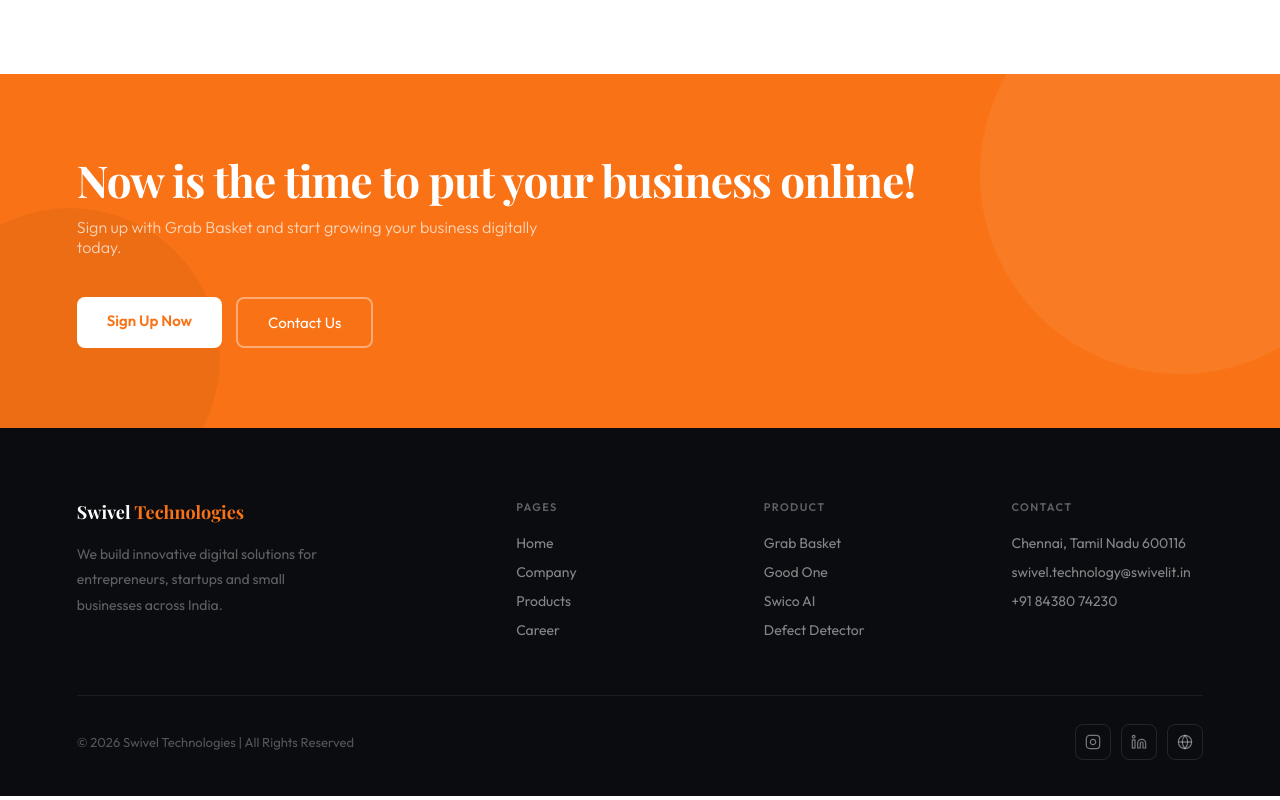
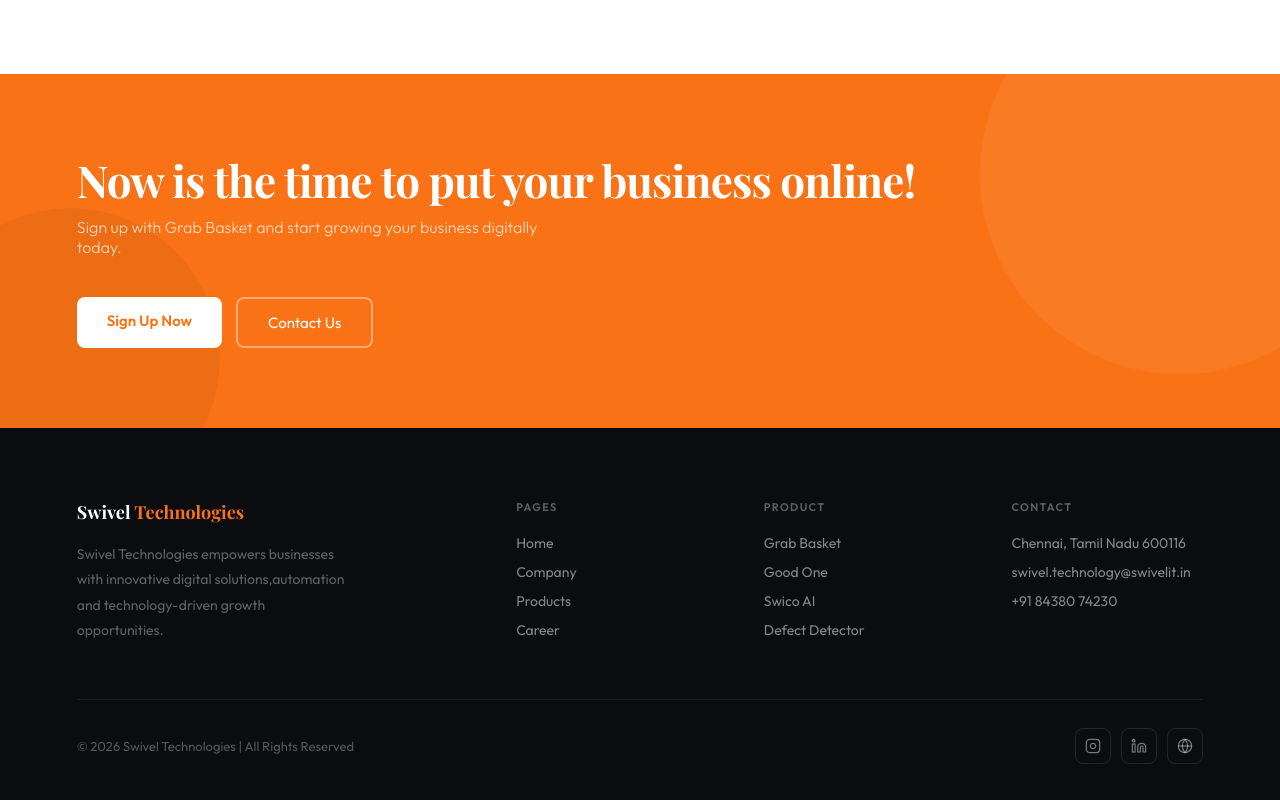
Before and after one commit to swivelit/technologies_website, a React (Create React App) app: page / in a window 1280 px wide. Shown: the part 5560-6360 px from the top of the page. Built offline with nearby package versions, Linux system fonts and the light colour scheme; the HTML template or start-up script is replaced by a standard one.

Commit message:
Update footer Slogan

```diff
--- a/src/components/Footer.jsx
+++ b/src/components/Footer.jsx
@@ -5,7 +5,8 @@
         <a className="logo" href="#">
           <span className="logo-name">Swivel <span>Technologies</span></span>
         </a>
-        <p>We build innovative digital solutions for entrepreneurs, startups and small businesses across India.</p>
+        <p>Swivel Technologies empowers businesses with innovative digital solutions,automation and technology-driven
+          growth opportunities.</p>
       </div>
       <div className="footer-col">
         <h5>Pages</h5>
```
